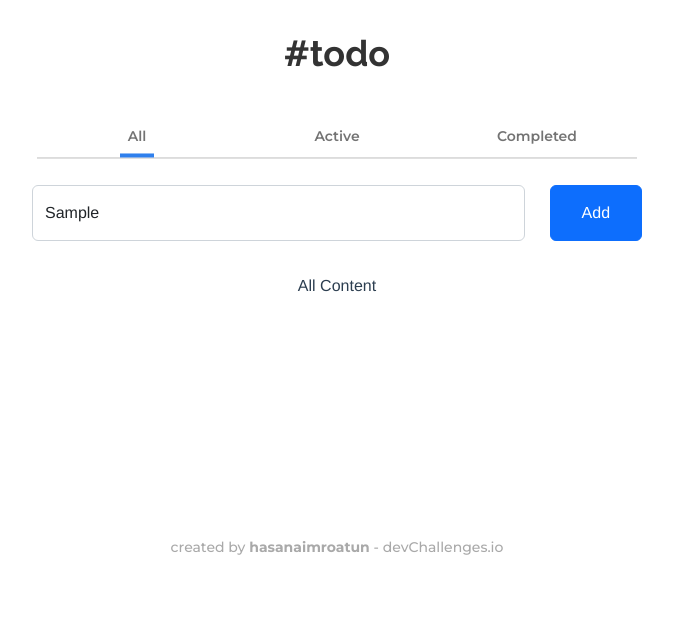
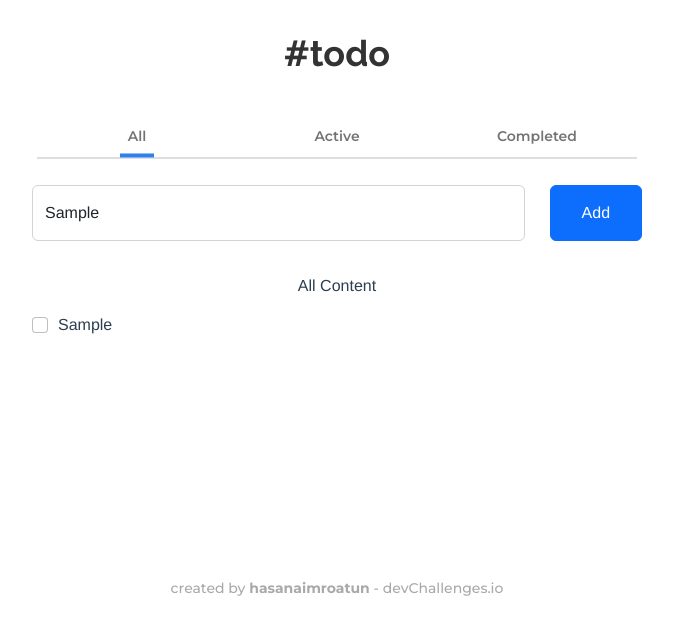
Before and after one commit to hasanaimroatun/wpu-tdDoChallenge, a Vue app: page / in a window 1280 px wide. Both pictures are taken after typing "Sample" into the empty fields and a click on the button "Add". Shown: the top 634 px of the page, without its empty margins (303-976 px from the left). Built offline with nearby package versions, Linux system fonts and the light colour scheme.

Commit message:
add elements and props

```diff
--- a/src/components/ActiveContent.vue
+++ b/src/components/ActiveContent.vue
@@ -1,12 +1,21 @@
 <template>
     <div>
         Active Content
+        <div v-for="todo in todoOngoing" :key="todo">
+            <div class="form-check d-flex position-relative tList">
+                <input class="form-check-input" type="checkbox" id="flexCheckDefault" @click="addDecoration($event)">
+                <label class="form-check-label" for="flexCheckDefault">
+                    {{todo.data}}
+                </label>
+            </div>
+        </div>
     </div>
 </template>
 
 <script>
     export default {
-        name: 'Active-content'
+        name: 'Active-content',
+        props: ['todoOngoing', 'addDecoration']
     }
 </script>
 
--- a/src/components/AllContent.vue
+++ b/src/components/AllContent.vue
@@ -1,12 +1,28 @@
 <template>
     <div>
         All Content
+        <div v-for="todo in todoAll" :key="todo">
+            <div class="form-check d-flex position-relative tList">
+                <input class="form-check-input inputListAll"
+                    type="checkbox"
+                    id="flexCheckDefault"
+                    @click="addDecoration($event)"
+                >
+                <label
+                    class="form-check-label labelListAll"
+                    for="flexCheckDefault"
+                >
+                    {{todo.data}}
+                </label>
+            </div>
+        </div>
     </div>
 </template>
 
 <script>
     export default {
-        name: 'All-content'
+        name: 'All-content',
+        props: ['todoAll', 'addDecoration']
     }
 </script>
 
--- a/src/components/CompletedContent.vue
+++ b/src/components/CompletedContent.vue
@@ -1,12 +1,48 @@
 <template>
     <div>
         Completed Content
+        <div v-for="todo in todoCompleted" :key="todo">
+            <div class="form-check d-flex position-relative tList">
+                <input class="form-check-input" type="checkbox" id="flexCheckDefault" checked>
+                <label class="form-check-label text-decoration-line-through labelList" for="flexCheckDefault">
+                    {{todo.data}}
+                </label>
+                <span
+                    class="position-absolute top-50 end-0 translate-middle-y"
+                    @click="delList($event)"
+                >
+                    <i class="fa-regular fa-trash-can iconDelete"></i>
+                </span>
+                <!-- <font-awesome-icon
+                    icon="fa-regular fa-trash-can"
+                    class="position-absolute top-50 end-0 translate-middle-y"
+                    @click="delList($event)"
+                /> -->
+            </div>
+        </div>
+        <div v-show="todoCompleted.length !== 0">
+            <button
+                type="button"
+                class="btn btn-danger mt-4 bDeleteAll"
+                :style="{width: 'fit-content', marginLeft: '500px'}"
+                @click="delAllList()"
+            >
+                <font-awesome-icon icon="fa-regular fa-trash-can" class="me-2"/>
+                <span>Delete All</span>
+            </button>
+        </div>
     </div>
 </template>
 
 <script>
     export default {
-        name: 'Completed-content'
+        name: 'Completed-content',
+        props: ['todoCompleted', 'delList', 'delAllList'],
+        data() {
+            return {
+
+            }
+        }
     }
 </script>
 
```
